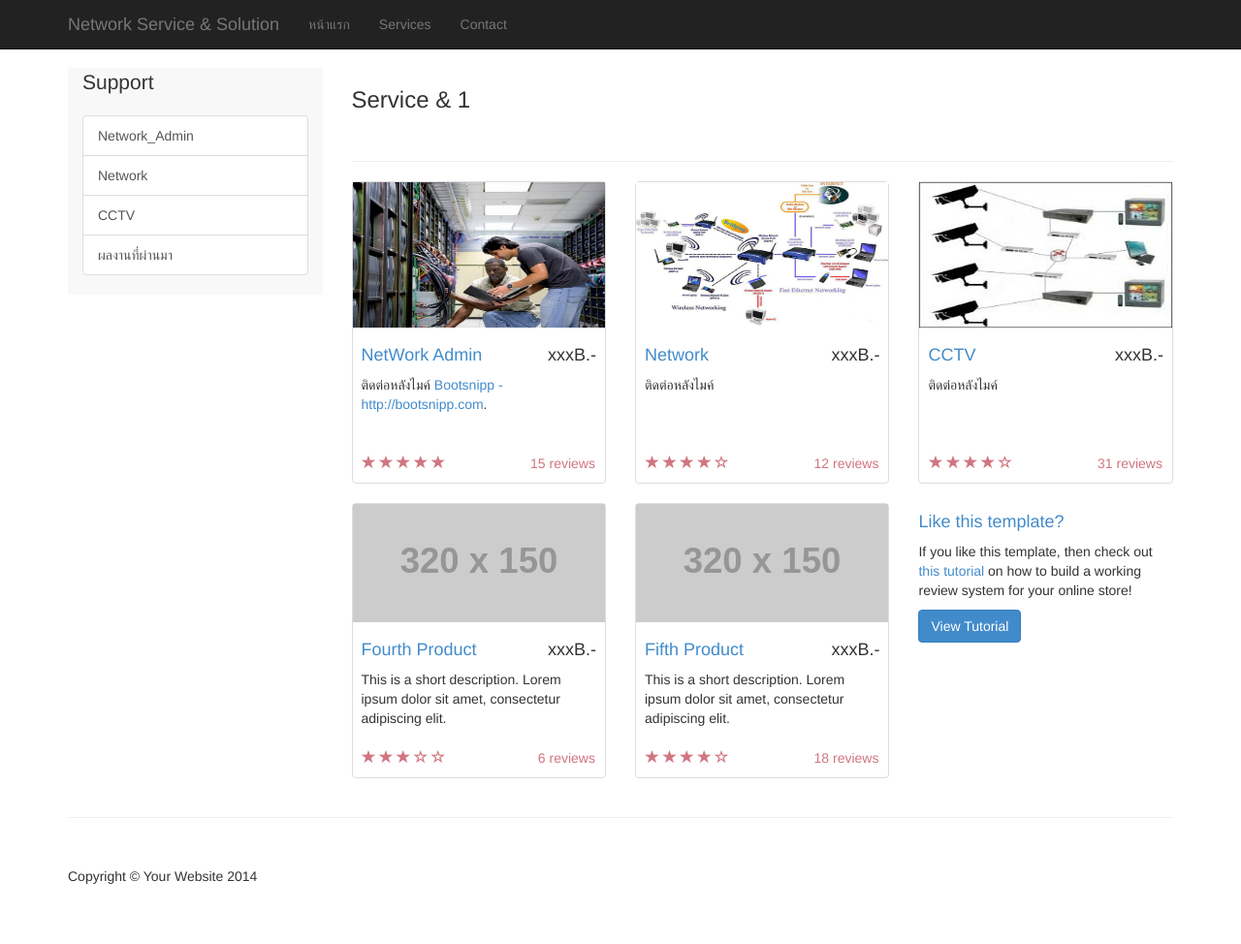
After one commit to mynameistecs51/service_network, a CodeIgniter app: page /service_network/index.php/service_con/show_detail/1 in a window 1280 px wide. The commit adds this page. Shown: the whole page at 97% size. Run offline with CodeIgniter, Linux system fonts and the light colour scheme; grey boxes labelled with a size stand in for pictures from a placeholder-image service; some libraries are stand-ins or nearby versions.

Commit message:
chaiwat update admin_con,config,service_con,admin

```diff
--- a/application/config/config.php
+++ b/application/config/config.php
@@ -69,7 +69,7 @@ $config['url_suffix'] = '';
 | than english.
 |
 */
-$config['language']	= 'thai';
+$config['language']	= 'english';
 
 /*
 |--------------------------------------------------------------------------
--- a/application/controllers/service_con.php
+++ b/application/controllers/service_con.php
@@ -2,14 +2,29 @@
 
 class Service_con extends CI_Controller {
 
-	public function __construct(){
+	function __construct(){
 		parent::__construct();
+		$this->load->model("service_m",'',TRUE);
 	}
 
 	public function index()
 	{
-		$this->load->view('index');
+
+		$data = array(
+			'title' => "Network Service & Solution",
+			);
+
+		$this->load->view('index',$data);
 	}
+
+	public function show_detail($page){
+		$data = array(
+			'title' => "Service & ".$page,
+			'page' => $page,
+			);
+		$this->load->view('show_detail',$data);
+	}
+
 }
 
 /* End of file welcome.php */
--- /dev/null
+++ b/application/models/service_m.php
@@ -0,0 +1,13 @@
+<?php  if ( ! defined('BASEPATH')) exit('No direct script access allowed');
+
+class Service_m extends CI_model {
+	public function __construct(){
+		parent::__construct();
+	}
+
+	public function show_group(){
+		$query = $this->db->get('service_group');
+		return $query->result();
+	}
+}
+?>
--- a/application/views/head.php
+++ b/application/views/head.php
@@ -9,7 +9,7 @@
     <meta name="description" content="">
     <meta name="author" content="">
 
-    <title>Network Service & Solution</title>
+    <title><?php echo $title;?></title>
 
     <!-- Bootstrap Core CSS -->
     <link href="<?php echo base_url().'css/bootstrap.min.css';?>" rel="stylesheet">
--- /dev/null
+++ b/application/views/show_detail.php
@@ -0,0 +1,144 @@
+<?php $this->load->view('head');?>
+
+<div class="row">
+
+	<div class="col-md-3">
+		<div class="navbar-default sidbar" role="navigation">
+			<div class="sidebar-nav navbar-collapse">
+				<p class="lead">Support</p>
+				<div class="list-group">
+					<!-- <a href="index.php/admin_con" class="list-group-item">admin</a> -->
+					<?php echo anchor('service_con/show_detail/Network_admin/',"Network_Admin",'class="list-group-item"');?>
+					<?php echo anchor('service_con/show_detail/Network/',"Network",'class="list-group-item"');?>
+					<?php echo anchor('service_con/show_detail/CCTV/',"CCTV",'class="list-group-item"');?>
+					<?php echo anchor('service_con/show_detail/Portfolio_ago/',"ผลงานที่ผ่านมา",'class="list-group-item"');?>
+
+				</div>
+			</div>
+		</div>
+	</div>
+
+	<div class="col-md-9">
+	<h3><?php echo "Service & ".$page;?></h3><br/><hr/>
+		<div class="row">
+
+			<div class="col-sm-4 col-lg-4 col-md-4">
+				<div class="thumbnail">
+					<img src="<?php echo base_url().'image/pic_sele/network_admin.jpg';?>" alt="" style="width:320px; height:150px;">
+					<div class="caption">
+						<h4 class="pull-right">xxxB.-</h4>
+						<h4><a href="#">NetWork Admin</a>
+						</h4>
+						<p>ติดต่อหลังไมค์ <a target="_blank" href="http://www.bootsnipp.com">Bootsnipp - http://bootsnipp.com</a>.</p>
+					</div>
+					<div class="ratings">
+						<p class="pull-right">15 reviews</p>
+						<p>
+							<span class="glyphicon glyphicon-star"></span>
+							<span class="glyphicon glyphicon-star"></span>
+							<span class="glyphicon glyphicon-star"></span>
+							<span class="glyphicon glyphicon-star"></span>
+							<span class="glyphicon glyphicon-star"></span>
+						</p>
+					</div>
+				</div>
+			</div>
+
+			<div class="col-sm-4 col-lg-4 col-md-4">
+				<div class="thumbnail">
+					<img src="<?php echo base_url().'image/pic_sele/network1.jpg';?>" alt="" style="width:320px; height:150px;">
+					<div class="caption">
+						<h4 class="pull-right">xxxB.-</h4>
+						<h4><a href="#">Network</a>
+						</h4>
+						<p>ติดต่อหลังไมค์</p>
+					</div>
+					<div class="ratings">
+						<p class="pull-right">12 reviews</p>
+						<p>
+							<span class="glyphicon glyphicon-star"></span>
+							<span class="glyphicon glyphicon-star"></span>
+							<span class="glyphicon glyphicon-star"></span>
+							<span class="glyphicon glyphicon-star"></span>
+							<span class="glyphicon glyphicon-star-empty"></span>
+						</p>
+					</div>
+				</div>
+			</div>
+
+			<div class="col-sm-4 col-lg-4 col-md-4">
+				<div class="thumbnail">
+					<img src="<?php echo base_url().'image/pic_sele/cctv.jpg';?>" alt="" style="width:320px; height:150px;">
+					<div class="caption">
+						<h4 class="pull-right">xxxB.-</h4>
+						<h4><a href="#">CCTV</a>
+						</h4>
+						<p>ติดต่อหลังไมค์</p>
+					</div>
+					<div class="ratings">
+						<p class="pull-right">31 reviews</p>
+						<p>
+							<span class="glyphicon glyphicon-star"></span>
+							<span class="glyphicon glyphicon-star"></span>
+							<span class="glyphicon glyphicon-star"></span>
+							<span class="glyphicon glyphicon-star"></span>
+							<span class="glyphicon glyphicon-star-empty"></span>
+						</p>
+					</div>
+				</div>
+			</div>
+
+			<div class="col-sm-4 col-lg-4 col-md-4">
+				<div class="thumbnail">
+					<img src="http://placehold.it/320x150" alt="">
+					<div class="caption">
+						<h4 class="pull-right">xxxB.-</h4>
+						<h4><a href="#">Fourth Product</a>
+						</h4>
+						<p>This is a short description. Lorem ipsum dolor sit amet, consectetur adipiscing elit.</p>
+					</div>
+					<div class="ratings">
+						<p class="pull-right">6 reviews</p>
+						<p>
+							<span class="glyphicon glyphicon-star"></span>
+							<span class="glyphicon glyphicon-star"></span>
+							<span class="glyphicon glyphicon-star"></span>
+							<span class="glyphicon glyphicon-star-empty"></span>
+							<span class="glyphicon glyphicon-star-empty"></span>
+						</p>
+					</div>
+				</div>
+			</div>
+
+			<div class="col-sm-4 col-lg-4 col-md-4">
+				<div class="thumbnail">
+					<img src="http://placehold.it/320x150" alt="">
+					<div class="caption">
+						<h4 class="pull-right">xxxB.-</h4>
+						<h4><a href="#">Fifth Product</a>
+						</h4>
+						<p>This is a short description. Lorem ipsum dolor sit amet, consectetur adipiscing elit.</p>
+					</div>
+					<div class="ratings">
+						<p class="pull-right">18 reviews</p>
+						<p>
+							<span class="glyphicon glyphicon-star"></span>
+							<span class="glyphicon glyphicon-star"></span>
+							<span class="glyphicon glyphicon-star"></span>
+							<span class="glyphicon glyphicon-star"></span>
+							<span class="glyphicon glyphicon-star-empty"></span>
+						</p>
+					</div>
+				</div>
+			</div>
+
+			<div class="col-sm-4 col-lg-4 col-md-4">
+				<h4><a href="#">Like this template?</a>
+				</h4>
+				<p>If you like this template, then check out <a target="_blank" href="http://maxoffsky.com/code-blog/laravel-shop-tutorial-1-building-a-review-system/">this tutorial</a> on how to build a working review system for your online store!</p>
+				<a class="btn btn-primary" target="_blank" href="http://maxoffsky.com/code-blog/laravel-shop-tutorial-1-building-a-review-system/">View Tutorial</a>
+			</div>
+		</div>
+	</div>
+</div>
+<?php $this->load->view('footter');?>
```
Also changed, not shown: application/controllers/admin_con.php (+17 -2 lines), application/views/admin/admin.php (renamed from application/views/admin.php, +6 -6 lines), application/views/admin/edit_admin.php (added, +108 -0 lines), application/views/index.php (+5 -7 lines).
